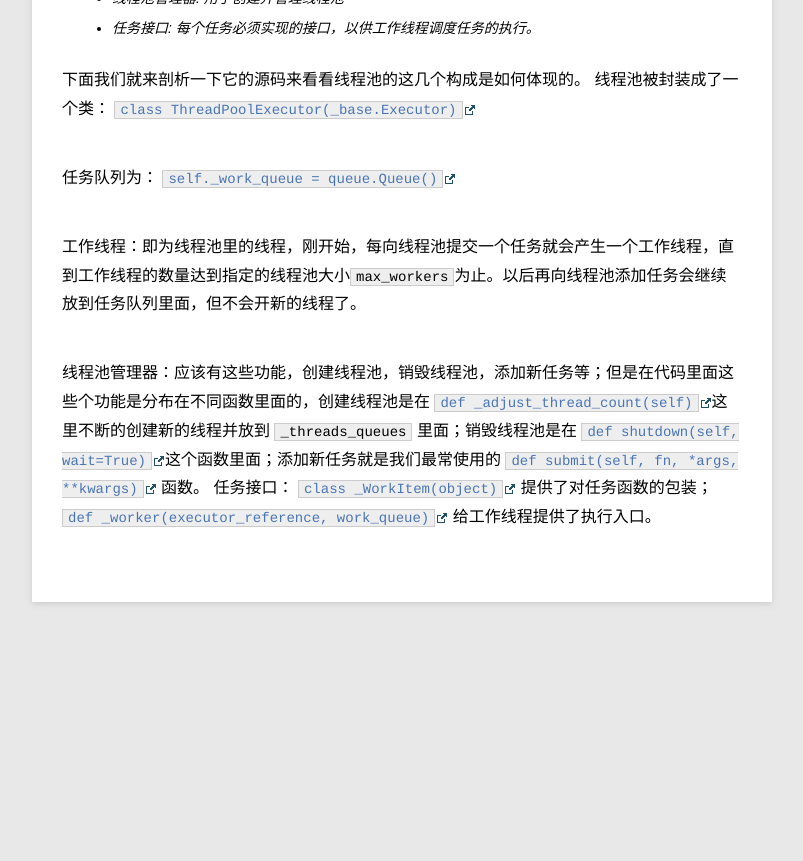
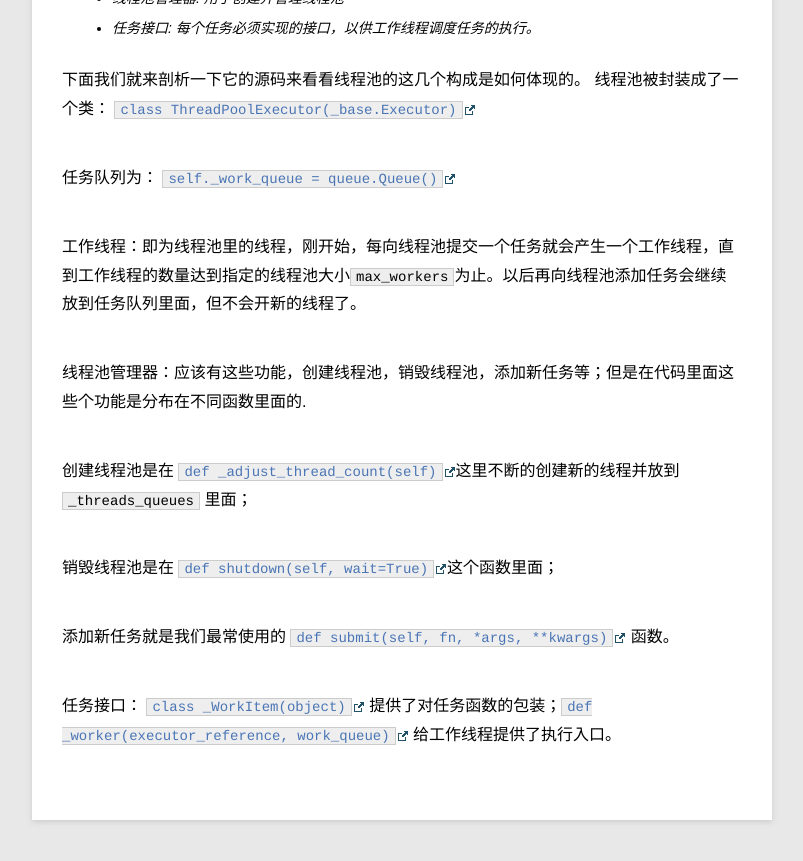
Before and after one commit to tylderen/tylderen.github.io, a Jekyll site: the page built from _posts/blog/2016-07-05-threadpool.md, in a window 1280 px wide and 900 px high, scrolled down 1841 px. Shown: the top 861 px of the window, without its empty margins (78-881 px from the left). Built offline with Jekyll 4.4.1, drawn with Linux system fonts in a browser that asks for light colours; Markdown is read by kramdown in place of the engine named in the settings; before the commit the page ends 2523 px from its top, so only the background shows below that.

```diff
--- a/_posts/blog/2016-07-05-threadpool.md
+++ b/_posts/blog/2016-07-05-threadpool.md
@@ -59,5 +59,12 @@ In [3]: with ThreadPoolExecutor(max_workers=1) as executor:
 
 工作线程：即为线程池里的线程，刚开始，每向线程池提交一个任务就会产生一个工作线程，直到工作线程的数量达到指定的线程池大小`max_workers`为止。以后再向线程池添加任务会继续放到任务队列里面，但不会开新的线程了。
 
-线程池管理器：应该有这些功能，创建线程池，销毁线程池，添加新任务等；但是在代码里面这些个功能是分布在不同函数里面的，创建线程池是在 [`def _adjust_thread_count(self)`](https://hg.python.org/cpython/file/default/Lib/concurrent/futures/thread.py#l117)这里不断的创建新的线程并放到 `_threads_queues` 里面；销毁线程池是在 [`def shutdown(self, wait=True)`](https://hg.python.org/cpython/file/default/Lib/concurrent/futures/thread.py#l133)这个函数里面；添加新任务就是我们最常使用的 [`def submit(self, fn, *args, **kwargs)`](https://hg.python.org/cpython/file/default/Lib/concurrent/futures/thread.py#l104) 函数。
+线程池管理器：应该有这些功能，创建线程池，销毁线程池，添加新任务等；但是在代码里面这些个功能是分布在不同函数里面的.
+
+创建线程池是在 [`def _adjust_thread_count(self)`](https://hg.python.org/cpython/file/default/Lib/concurrent/futures/thread.py#l117)这里不断的创建新的线程并放到 `_threads_queues` 里面；
+
+销毁线程池是在 [`def shutdown(self, wait=True)`](https://hg.python.org/cpython/file/default/Lib/concurrent/futures/thread.py#l133)这个函数里面；
+
+添加新任务就是我们最常使用的 [`def submit(self, fn, *args, **kwargs)`](https://hg.python.org/cpython/file/default/Lib/concurrent/futures/thread.py#l104) 函数。
+
 任务接口： [`class _WorkItem(object)`](https://hg.python.org/cpython/file/default/Lib/concurrent/futures/thread.py#l43) 提供了对任务函数的包装；[`def _worker(executor_reference, work_queue)`](https://hg.python.org/cpython/file/default/Lib/concurrent/futures/thread.py#l61) 给工作线程提供了执行入口。
```
